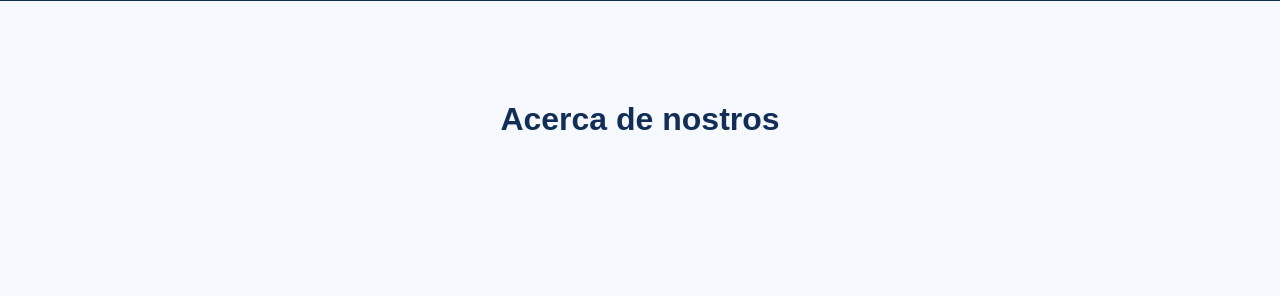
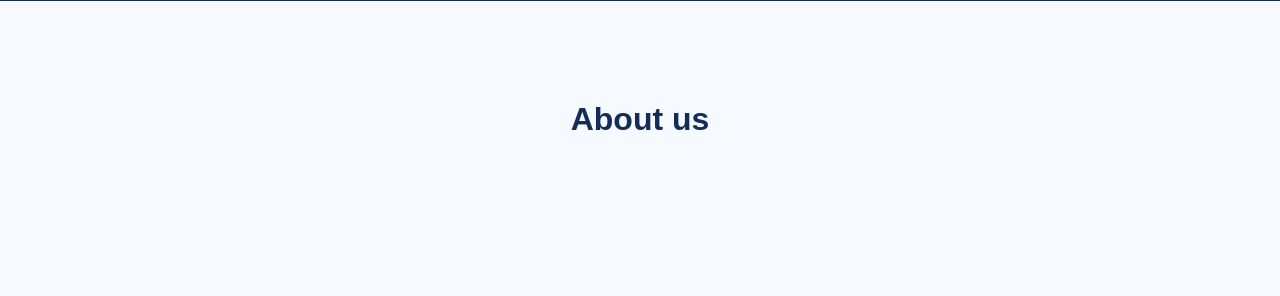
Before and after one commit to Johsua-123/URUCODE, a PHP site: page /about-us.php in a window 1280 px wide. Shown: the part 125-421 px from the top of the page. Run offline with PHP 8.4, Linux system fonts and the light colour scheme; data that the repository does not hold is empty.

Commit message:
Update about-us.php
prueba

```diff
--- a/about-us.php
+++ b/about-us.php
@@ -19,7 +19,7 @@
         <?php include "reusables/navbar.php"; ?>
         <main>
             <div class="about-us">
-            <h1>Acerca de nostros</h1>
+            <h1>About us</h1>
                 <section>
                     <h2>Company</h2>
                     <p>Name: URUCODE</p>
```
